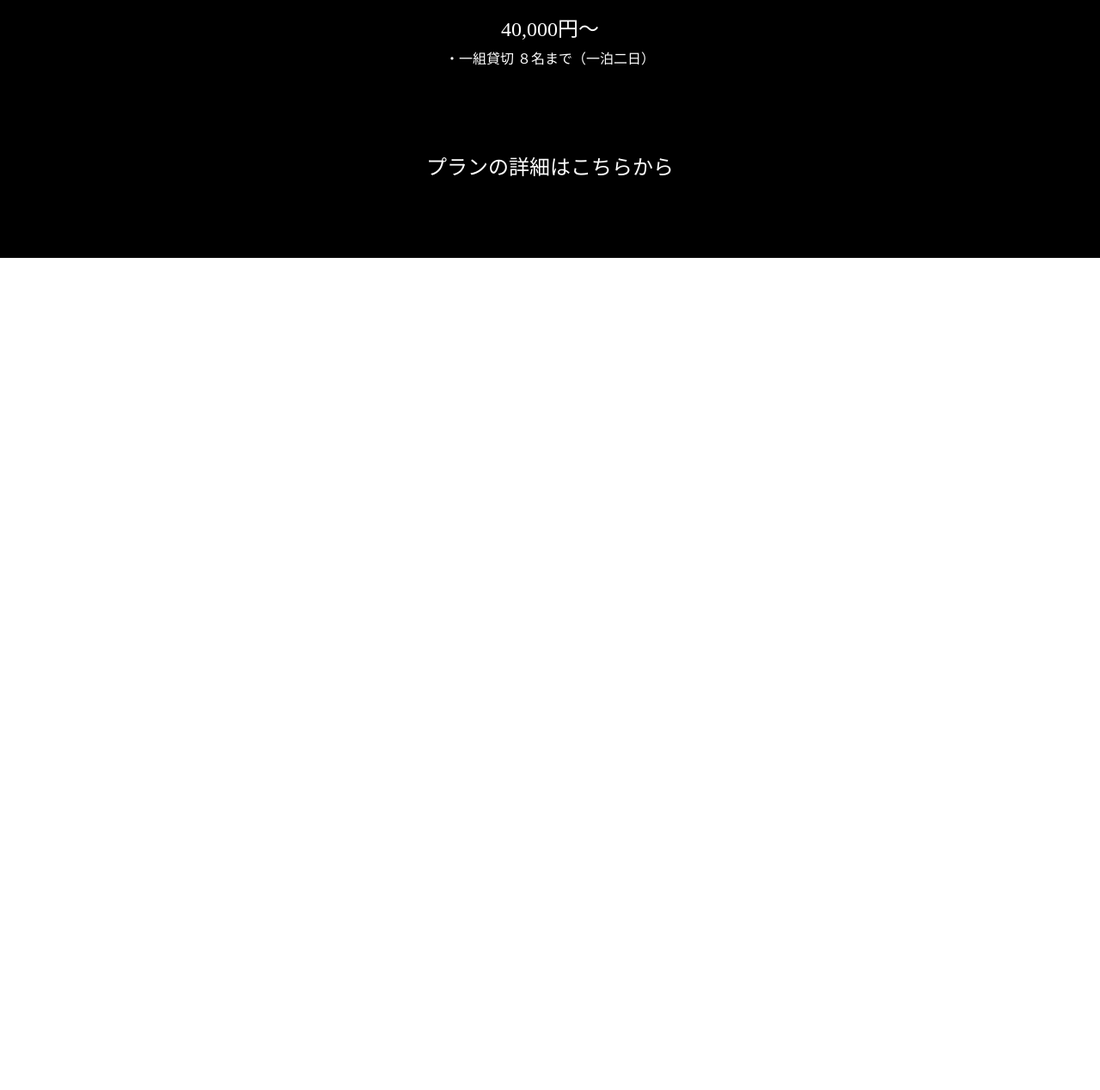
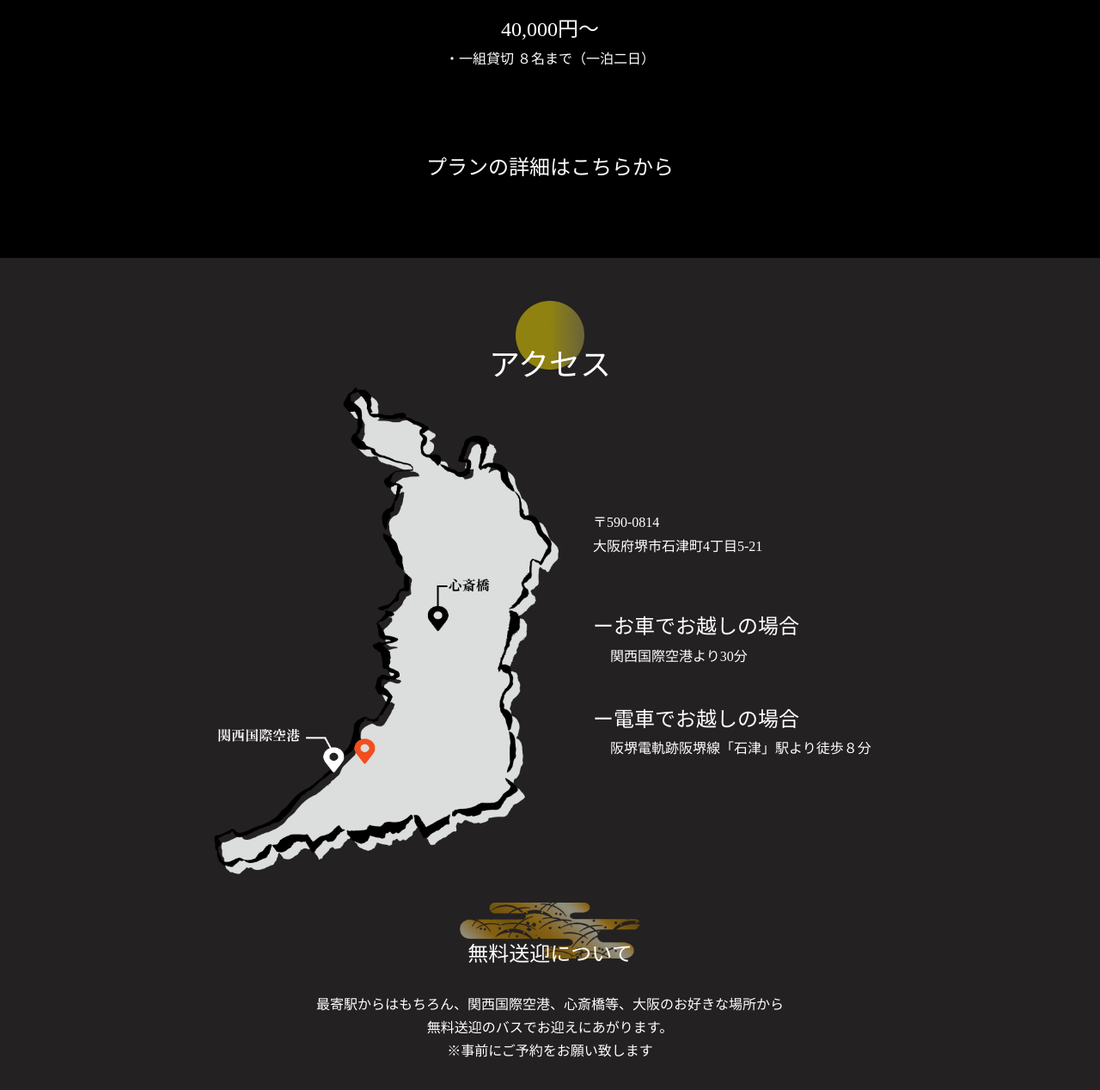
Before and after one commit to macmeals/kamiyoshi-site, a plain HTML site: page content/index.html in a window 1280 px wide. Shown: the part 5368-6636 px from the top of the page at 86% size. Before the commit the page ends 5668 px from the top, so only its background shows below. Drawn offline with Linux system fonts and the light colour scheme; a script that the page names is missing; a web font is replaced by a local one.

Commit message:
アクセス部分のコンテンツ完了

```diff
--- a/content/index.html
+++ b/content/index.html
@@ -170,7 +170,7 @@
                     </div>
                 </div>
             </article>
-            <article class="p-plan">
+            <article class="p-topplan">
                 <div class="p-articleheader">
                     <img class="c-illust__ecllipse u-margin__top50" src="./img/ellipse.png" alt="サブタイトルの画像">
                     <h3 class="p-articleheader__text u-margin__top50">プラン</h3>
@@ -178,6 +178,32 @@
                 <p class="u-margin__top75 c-text__name">40,000円〜</p>
                 <p>・一組貸切 ８名まで（一泊二日）</p>
                 <a class="c-underline__white c-text__name u-margin__top100 u-margin__bottom90" href="#">プランの詳細はこちらから</a>
+            </article>
+            <article class="p-topmap">
+                <div class="p-articleheader">
+                    <img class="c-illust__ecllipse u-margin__top50" src="./img/ellipse.png" alt="サブタイトルの画像">
+                    <h3 class="p-articleheader__text u-margin__top50">アクセス</h3>
+                </div>
+                <div class="p-topmap__content">
+                    <img class="c-illust__topmap" src="./img/topmap.png" alt="topのマップ">
+                    <div class="p-topmap__comment u-padding__left40">
+                        <p>〒590-0814</p>
+                        <p>大阪府堺市石津町4丁目5-21</p>
+                        <p class="u-margin__top60 c-text__title">ーお車でお越しの場合</p>
+                        <p class="u-padding__left20">関西国際空港より30分</p>
+                        <p class="u-margin__top40 c-text__title">ー電車でお越しの場合</p>
+                        <p class="u-padding__left20">阪堺電軌跡阪堺線「石津」駅より徒歩８分</p>
+                    </div>
+                </div>
+                <div class="p-articleheader">
+                    <img class="c-illust__topwave " src="./img/accesswave.png" alt="無料送迎の画像">
+                    <p class="p-articleheader__accesstext c-text__title ">無料送迎について</p>
+                </div>
+                <div class="p-topmap__access u-margin__topbottom40">
+                    <p>最寄駅からはもちろん、関西国際空港、心斎橋等、大阪のお好きな場所から</p>
+                    <p>無料送迎のバスでお迎えにあがります。</p>
+                    <p>※事前にご予約をお願い致します</p>
+                </div>
             </article>
 
         </main>
--- a/content/scss/kamiyoshi-style.scss
+++ b/content/scss/kamiyoshi-style.scss
@@ -20,3 +20,4 @@
 
 //object-utility
 @use '../scss/object/utility/u-margin';
+@use '../scss/object/utility/u-padding';
--- a/content/scss/object/component/_c-illust.scss
+++ b/content/scss/object/component/_c-illust.scss
@@ -26,6 +26,16 @@
       height: 50px;
     }
 
+    &__topmap {
+      width: 410px;
+      height: 620px;
+    }
+
+    &__topwave {
+      width: 210px;
+      height: 65px;
+    }
+
 
 
 }
--- a/content/scss/object/component/_c-text.scss
+++ b/content/scss/object/component/_c-text.scss
@@ -3,4 +3,8 @@
       font-size: 24px;
       // font-weight: bold;
     }
+    &__title {
+      font-size: 24px;
+      font-weight: medium;
+    }
 }
--- a/content/scss/object/project/_p-main.scss
+++ b/content/scss/object/project/_p-main.scss
@@ -42,6 +42,11 @@
         //文字の重なり
         position: absolute;
         top: 55px;
+    }
+
+    &__accesstext {
+        position: absolute;
+        top: 40px;
     }
 }
 
@@ -157,11 +162,33 @@
     }
 }
 
-.p-plan {
+.p-topplan {
     width: 100%;
     height: 100%;
     background-color: #000000;
     @include mixin.verticalcenter;
+}
+
+.p-topmap {
+    width: 100%;
+    height: 100%;
+    background-color: #232121;
+    @include mixin.verticalcenter;
+
+    &__content {
+        display: flex;
+        width: 800px;
+    }
+
+    &__comment {
+       display: flex;
+       flex-direction: column;
+       justify-content: center;
+    }
+
+    &__access {
+       @include mixin.verticalcenter;
+    }
 }
 
 .p-swiper {
--- a/content/scss/object/utility/_u-margin.scss
+++ b/content/scss/object/utility/_u-margin.scss
@@ -1,7 +1,16 @@
 .u-margin {
+    &__top40 {
+        margin-top: 40px;
+    }
+
     &__top50 {
         margin-top: 50px;
     }
+
+    &__top60 {
+        margin-top: 60px;
+    }
+
     &__top75 {
         margin-top: 75px;
     }
@@ -26,5 +35,9 @@
         margin-bottom: 90px;
     }
 
+    &__topbottom40 {
+        margin: 40px 0 40px 0;
+    }
+
 
 }
--- /dev/null
+++ b/content/scss/object/utility/_u-padding.scss
@@ -0,0 +1,8 @@
+.u-padding {
+    &__left20 {
+      padding-left: 20px;
+    }
+    &__left40 {
+        padding-left: 40px;
+    }
+}
```
Also changed, not shown: content/css/kamiyoshi-style.css, content/img/accesswave.png (added), content/img/topmap.png (added), 1 other file.
